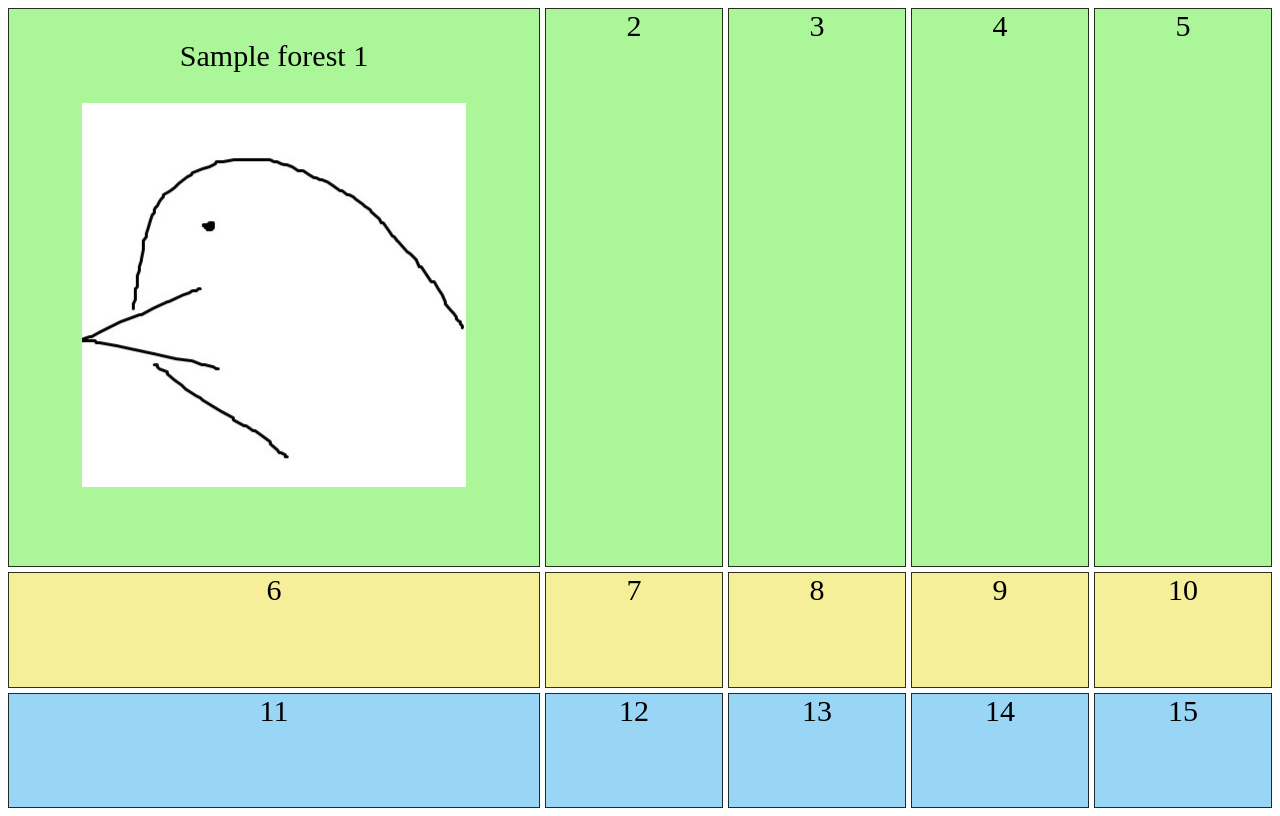
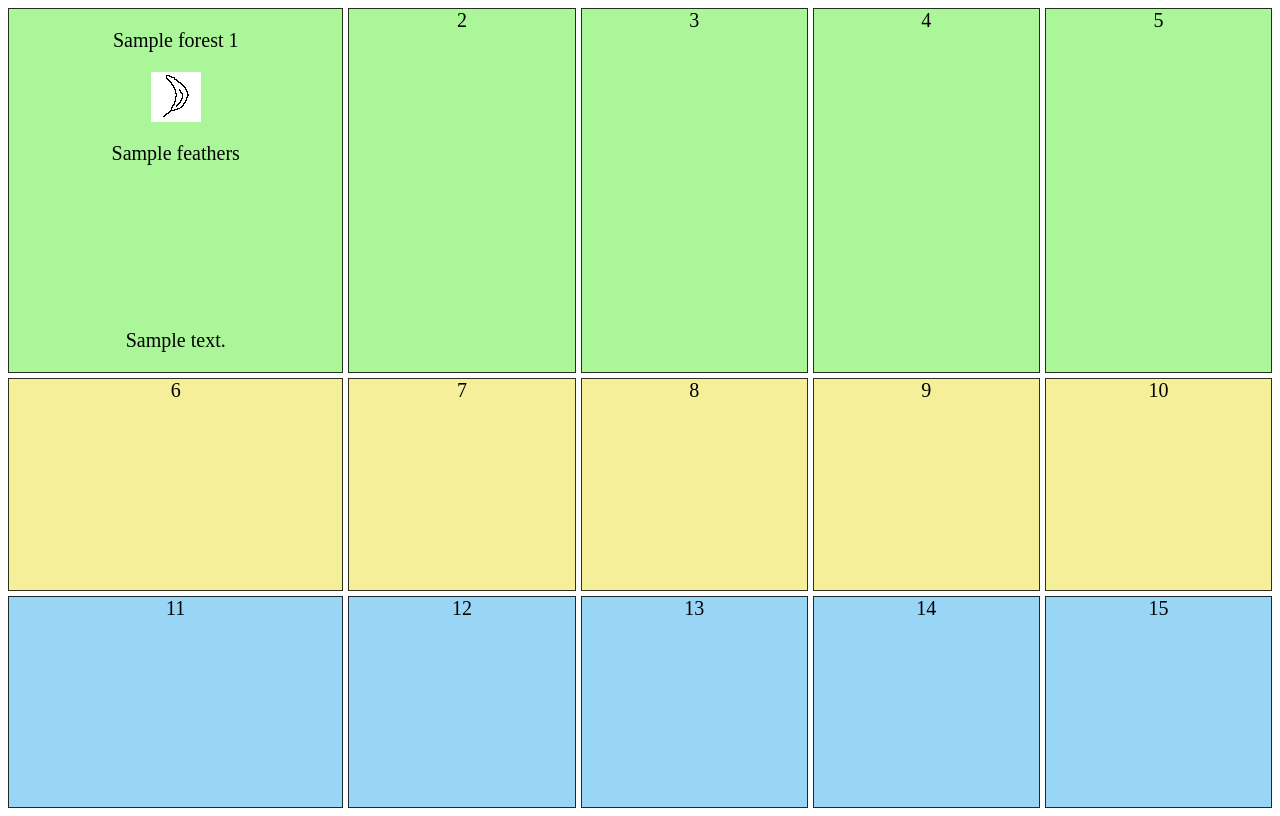
Before and after one commit to Jonah4chalk/birdie-game-tabletop-sim, a Django app: template Wingspan/aviary/templates/wingspan/index.html in a window 1280 px wide. Run offline with Django 4.2, Linux system fonts and the light colour scheme; the template is opened without the code that fills it: most values are stand-ins (such as "Sample title", 1, 10 or a date in 2020).

Commit message:
added pixel art for UI fleshing out stats display on board

```diff
--- a/Wingspan/aviary/static/aviary/index.css
+++ b/Wingspan/aviary/static/aviary/index.css
@@ -8,8 +8,9 @@
 
 .board > * {
     border: 1px solid rgba(0, 0, 0, 0.8);
-    font-size: 30px;
+    font-size: 20px;
     text-align: center;
+    position: relative;
 }
 
 .forest {
@@ -23,3 +24,34 @@
 .wetland {
     background-color: rgba(2, 152, 233, 0.4);
 }
+
+div > img {
+    max-height: 100px;
+    max-width: 100px;
+}
+
+.abilities {
+    position: absolute;
+    bottom: 0;
+    width: 100%;
+}
+
+.ability-b {
+    background-color: rgb(150, 76, 10);
+}
+
+.ability-w {
+    background-color: white;
+}
+
+.ability-t {
+    background-color: teal;
+}
+
+.ability-y {
+    background-color: yellow;
+}
+
+.ability-p {
+    background-color: pink;
+}
--- a/Wingspan/aviary/templates/wingspan/index.html
+++ b/Wingspan/aviary/templates/wingspan/index.html
@@ -4,8 +4,38 @@
 
 <div class="board">
   <div class="forest">
-    <p>{{ board.forest_1.name }}</p>
-    <img src="{% static 'aviary/left_facing.jpg' %}" alt="{{ board.forest_1.name }}"/>
+    {% if board.forest_1 %}
+      <div class="top-row">
+        {% for habitat in board.forest_1.habitats.all %}
+          {% if habitat.habitat_name == "Forest" %}
+            <img src="{% static 'aviary/forest.jpg' %}" alt="forest"/>
+          {% elif habitat.habitat_name == "Grassland" %}
+            <img src="{% static 'aviary/grassland.jpg' %}" alt="grassland"/>
+          {% elif habitat.habitat_name == "Wetland" %}
+            <img src="{% static 'aviary/wetland.jpg' %}" alt="wetland"/>
+          {% endif %}
+        {% endfor %}
+        <p>{{ board.forest_1.name }}</p>
+      </div>
+
+      {% if board.forest_1.direction_facing == "l" %}
+        <img src="{% static 'aviary/left_facing.jpg' %}" alt="{{ board.forest_1.name }}"/>
+      {% elif board.forest_1.direction_facing == "r" %}
+        <img src="{% static 'aviary/right_facing.jpg' %}" alt="{{ board.forest_1.name }}"/>
+      {% elif board.forest_1.direction_facing == "f" %}
+        <img src="{% static 'aviary/forward_facing.jpg' %}" alt="{{ board.forest_1.name }}"/>
+      {% else %}
+      {% endif %}
+
+      <div class="feathers">
+        <img src="{% static 'aviary/feather.jpg' %}" alt="feathers"/>
+        <p>{{ board.forest_1.feathers }}</p>
+      </div>
+
+      <div class="abilities ability-{{ board.forest_1.ability_type }}">
+        <p>{{ board.forest_1.ability_desc }}</p>
+      </div>
+    {% endif %}
   </div>
   <div class="forest">2</div>
   <div class="forest">3</div>
```
Also changed, not shown: Wingspan/aviary/static/aviary/american_redstart.jpg (deleted), Wingspan/aviary/static/aviary/bowl.jpg (added), Wingspan/aviary/static/aviary/cavity.jpg (added), Wingspan/aviary/static/aviary/cherry.jpg (added), Wingspan/aviary/static/aviary/feather.jpg (added), Wingspan/aviary/static/aviary/fish.jpg (added), Wingspan/aviary/static/aviary/forest.jpg (added), Wingspan/aviary/static/aviary/grassland.jpg (added), Wingspan/aviary/static/aviary/ground.jpg (added), Wingspan/aviary/static/aviary/nectar.jpg (added), Wingspan/aviary/static/aviary/rat.jpg (added), Wingspan/aviary/static/aviary/star.jpg (added), Wingspan/aviary/static/aviary/stick.jpg (added), Wingspan/aviary/static/aviary/wetland.jpg (added), 4 more files.
